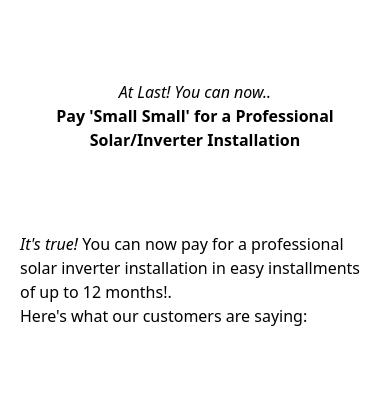
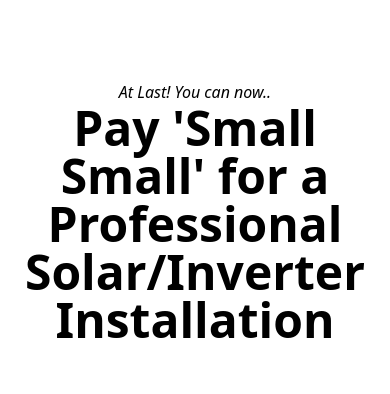
Before and after one commit to Dessimal/next-valuemine-ad, a Next.js app: page / in a window 390 px wide. Shown: the top 394 px of the page. Built offline with nearby package versions, Linux system fonts and the light colour scheme.

Commit message:
editing main headline

```diff
--- a/app/page.tsx
+++ b/app/page.tsx
@@ -104,7 +104,7 @@ const Home = () => {
         <section className="w-full h-auto py-20 px-5 xl:px-30 lg:px-20 flex flex-col">
           <div className="w-full pb-20">
             <p className=" text-center italic">At Last! You can now..</p>
-            <h1 className="font-extrabold sm:text-6xl lg:text-7xl xs:text-5xl text-center">
+            <h1 className="font-extrabold sm:text-6xl lg:text-7xl xs:text-5xl text-5xl text-center">
               Pay &apos;Small Small&apos;{" "}
               <br className="hidden md:inline-block" /> for a{" "}
               <br className="hidden md:inline-block" />
```
